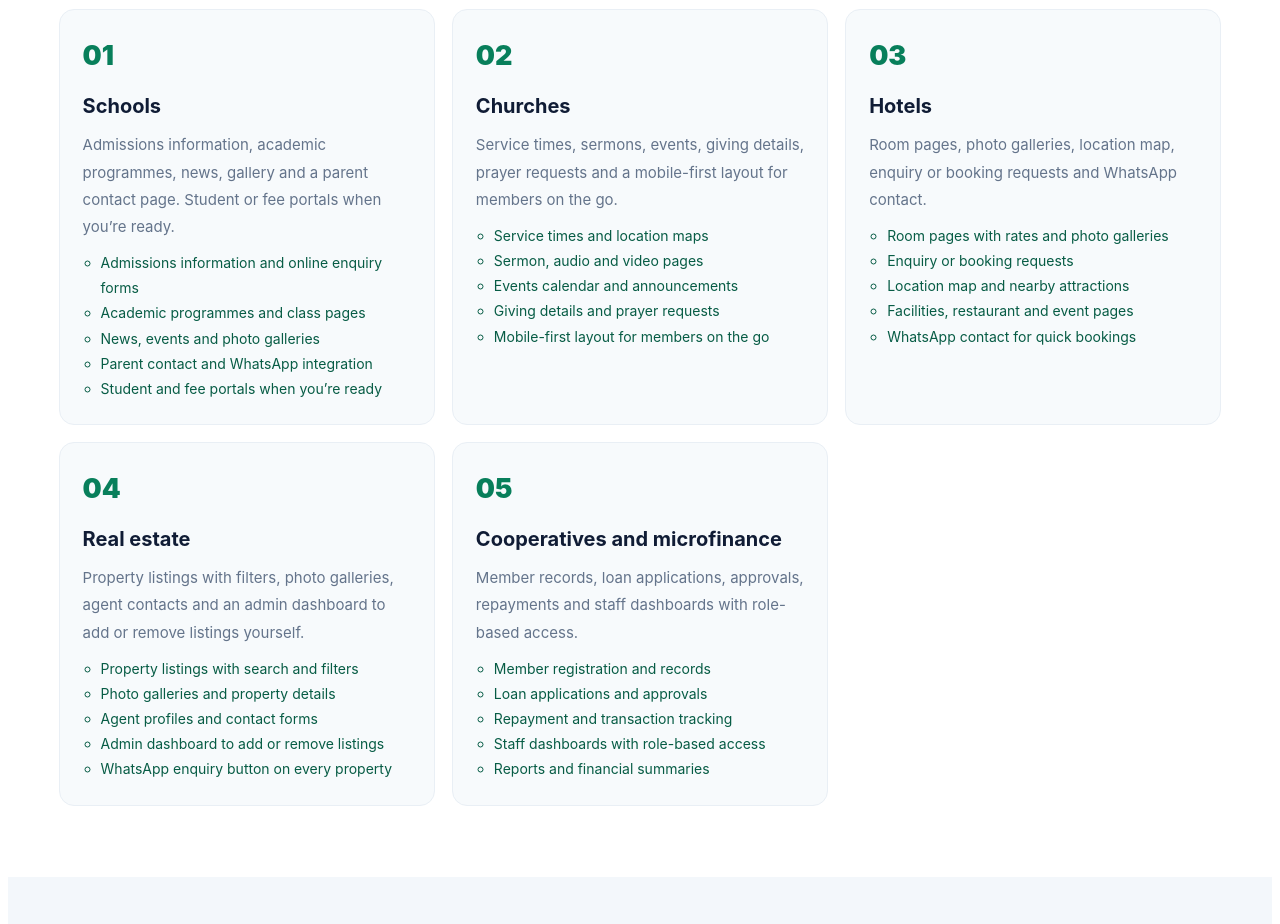
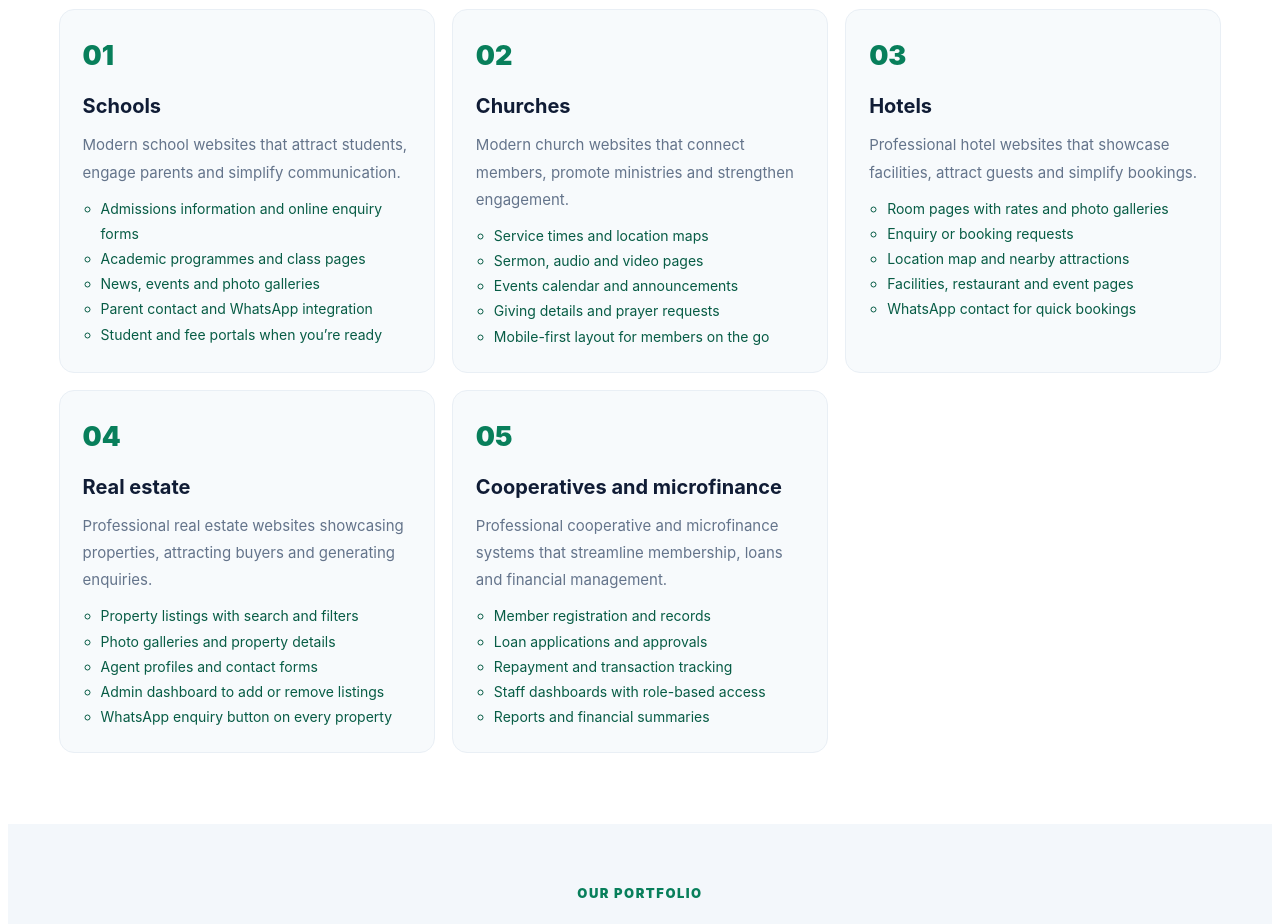
Before and after one commit to emmy-tech247/emmy-web-studio, a Next.js app: page / in a window 1280 px wide. Shown: the part 2140-3064 px from the top of the page. Built offline with nearby package versions, Linux system fonts and the light colour scheme.

Commit message:
Update website content and descriptions

```diff
--- a/site.config.ts
+++ b/site.config.ts
@@ -17,11 +17,11 @@ export function wa(message: string) {
 }
 
 export const audiences = [
-  { title: "Schools", text: "Admissions information, academic programmes, news, gallery and a parent contact page. Student or fee portals when you’re ready.", features: ["Admissions information and online enquiry forms", "Academic programmes and class pages", "News, events and photo galleries", "Parent contact and WhatsApp integration", "Student and fee portals when you’re ready"] },
-  { title: "Churches", text: "Service times, sermons, events, giving details, prayer requests and a mobile-first layout for members on the go.", features: ["Service times and location maps", "Sermon, audio and video pages", "Events calendar and announcements", "Giving details and prayer requests", "Mobile-first layout for members on the go"] },
-  { title: "Hotels", text: "Room pages, photo galleries, location map, enquiry or booking requests and WhatsApp contact.", features: ["Room pages with rates and photo galleries", "Enquiry or booking requests", "Location map and nearby attractions", "Facilities, restaurant and event pages", "WhatsApp contact for quick bookings"] },
-  { title: "Real estate", text: "Property listings with filters, photo galleries, agent contacts and an admin dashboard to add or remove listings yourself.", features: ["Property listings with search and filters", "Photo galleries and property details", "Agent profiles and contact forms", "Admin dashboard to add or remove listings", "WhatsApp enquiry button on every property"] },
-  { title: "Cooperatives and microfinance", text: "Member records, loan applications, approvals, repayments and staff dashboards with role-based access.", features: ["Member registration and records", "Loan applications and approvals", "Repayment and transaction tracking", "Staff dashboards with role-based access", "Reports and financial summaries"] },
+  { title: "Schools", text: "Modern school websites that attract students, engage parents and simplify communication.", features: ["Admissions information and online enquiry forms", "Academic programmes and class pages", "News, events and photo galleries", "Parent contact and WhatsApp integration", "Student and fee portals when you’re ready"] },
+  { title: "Churches", text: "Modern church websites that connect members, promote ministries and strengthen engagement.", features: ["Service times and location maps", "Sermon, audio and video pages", "Events calendar and announcements", "Giving details and prayer requests", "Mobile-first layout for members on the go"] },
+  { title: "Hotels", text: "Professional hotel websites that showcase facilities, attract guests and simplify bookings.", features: ["Room pages with rates and photo galleries", "Enquiry or booking requests", "Location map and nearby attractions", "Facilities, restaurant and event pages", "WhatsApp contact for quick bookings"] },
+  { title: "Real estate", text: "Professional real estate websites showcasing properties, attracting buyers and generating enquiries.", features: ["Property listings with search and filters", "Photo galleries and property details", "Agent profiles and contact forms", "Admin dashboard to add or remove listings", "WhatsApp enquiry button on every property"] },
+  { title: "Cooperatives and microfinance", text: "Professional cooperative and microfinance systems that streamline membership, loans and financial management.", features: ["Member registration and records", "Loan applications and approvals", "Repayment and transaction tracking", "Staff dashboards with role-based access", "Reports and financial summaries"] },
 ];
 
 export const projects = [
```
